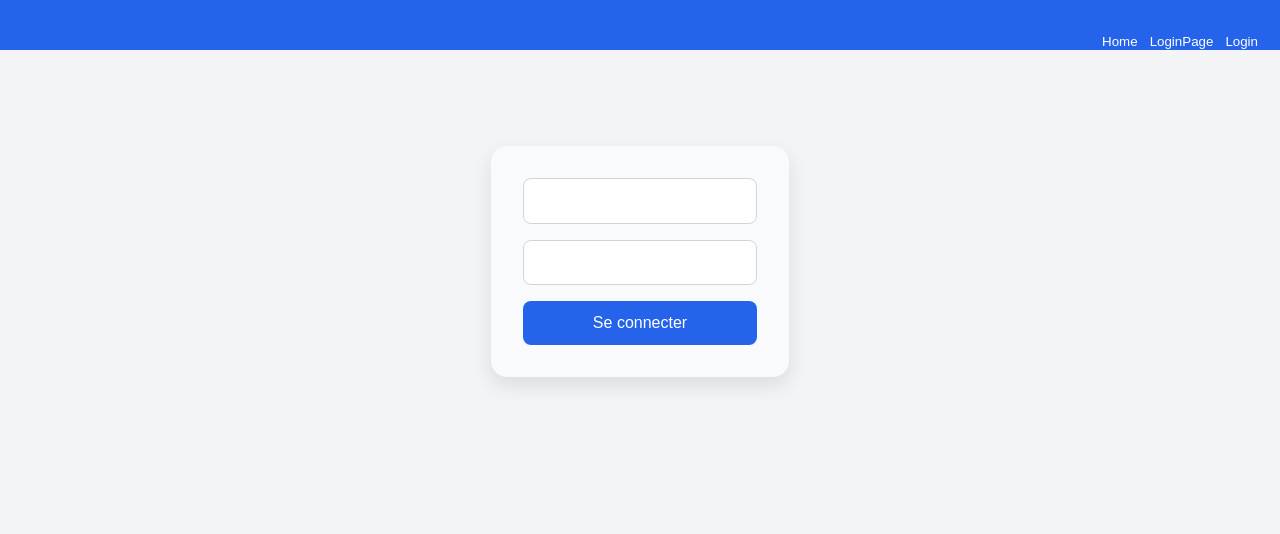
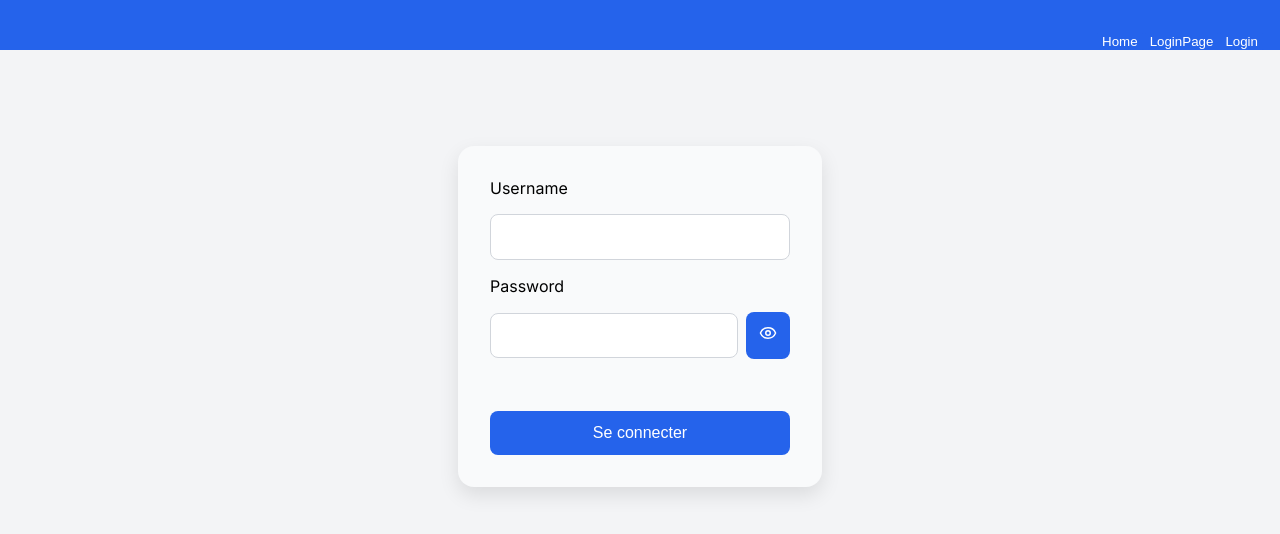
Before and after one commit to cknoe/AlexandrEFrontend, a React (Vite) app: page /login in a window 1280 px wide. Shown: the top 534 px of the page. Built offline with nearby package versions, Linux system fonts and the light colour scheme; no server answers.

Commit message:
show hide password

```diff
--- a/src/components/Authorization/LoginForm.tsx
+++ b/src/components/Authorization/LoginForm.tsx
@@ -1,5 +1,8 @@
 import React, { useState } from 'react';
+import { Eye, EyeOff } from "lucide-react";
+
 import { useAuth } from './AuthContext';
+import { useModal } from '../Modal/ModalContext';
 
 import '../../css/form.css'
 
@@ -7,6 +10,8 @@ export default function LoginForm() {
   const { login } = useAuth();
   const [username, setUsername] = useState("");
   const [password, setPassword] = useState("");
+  const [showPassword, setShowPassword] = useState(false);
+  const { closeModal } = useModal();
 
   async function handleSubmit(e: React.FormEvent) {
     e.preventDefault();
@@ -15,12 +20,32 @@ export default function LoginForm() {
     } catch {
       alert("Erreur de connexion");
     }
+    closeModal();
   }
 
   return (
     <form onSubmit={handleSubmit} className="login-form">
+
+      <label>Username</label>
       <input value={username} name="user_id" onChange={e => setUsername(e.target.value)} />
-      <input type="password" name="user_id" value={password} onChange={e => setPassword(e.target.value)} />
+
+      <label>Password</label>
+      <div className="password-field" style={{ display: "flex", alignItems: "center" }}>
+        <input
+          type={showPassword ? "text" : "password"}
+          name="password"
+          value={password}
+          onChange={(e) => setPassword(e.target.value)}
+        />
+        <button
+          type="button"
+          onClick={() => setShowPassword((prev) => !prev)}
+        >
+          {showPassword ? <EyeOff size={18} /> : <Eye size={18} />}
+        </button>
+      </div>
+
+      <br/>
       <button type="submit">Se connecter</button>
     </form>
   );
--- a/src/css/form.css
+++ b/src/css/form.css
@@ -34,3 +34,20 @@ form button {
   font-size: 1rem;
   border-radius: 0.5rem;
 }
+
+
+.password-field {
+  position: relative;
+  width: 100%;
+  display: flex;
+  align-items: center;
+}
+
+.password-field input {
+  width: 100%;
+  padding-right: 2.5rem;
+}
+
+.password-field button {
+  margin-left: 0.5rem;
+}
```
